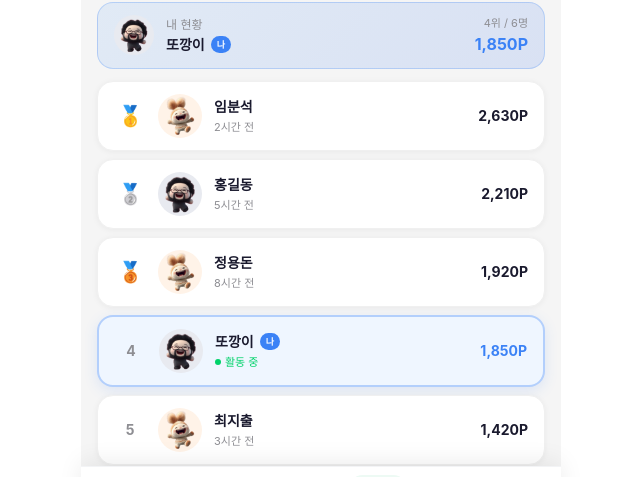
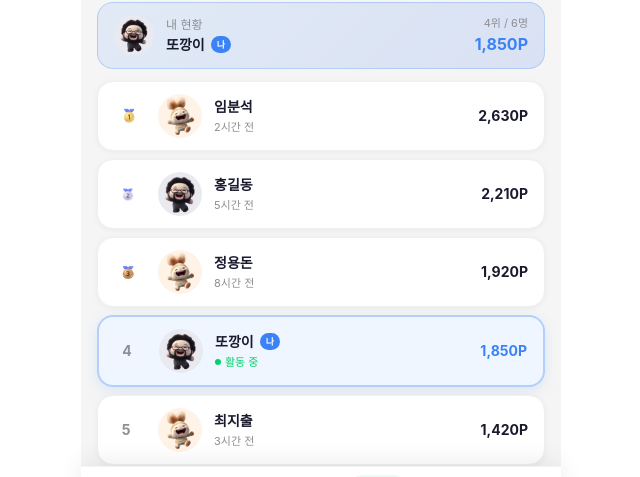
Before and after one commit to STDev-4/FE, a React (Vite) app: page /app/tier in a window 1280 px wide. Shown: the part 266-743 px from the top of the page, without its empty margins (319-959 px from the left). Built offline with nearby package versions, Linux system fonts and the light colour scheme.

Commit message:
refactor: Tier

```diff
--- a/src/app/components/TierPage.tsx
+++ b/src/app/components/TierPage.tsx
@@ -64,7 +64,7 @@ const allUsers: LeagueUser[] = [
   { rank: 3, name: "오절약",   points:  320, tierId: "sprout",     charType: 0, timeAgo: "2일 전"   },
 ];
 
-const medals: Record<number, string> = { 1: "🥇", 2: "🥈", 3: "🥉" };
+const medals: Record<number, string> = { 1: "/images/1st.png", 2: "/images/2nd.png", 3: "/images/3rd.png" };
 
 function ShieldBadge({ tierId, isSelected, onClick }: {
   tierId: TierId;
@@ -245,9 +245,9 @@ export default function TierPage() {
                 {/* Rank */}
                 <div className="w-8 flex items-center justify-center shrink-0">
                   {medal ? (
-                    <span className="text-[20px] leading-none">{medal}</span>
+                    <img src={medal} alt={`${user.rank}위`} className="h-11 w-auto object-contain" />
                   ) : (
-                    <span className="text-[14px] font-bold text-[#8E8E93]">{user.rank}</span>
+                    <span className="text-[14px] font-bold text-[#8E8E93] -ml-2">{user.rank}</span>
                   )}
                 </div>
 
```
